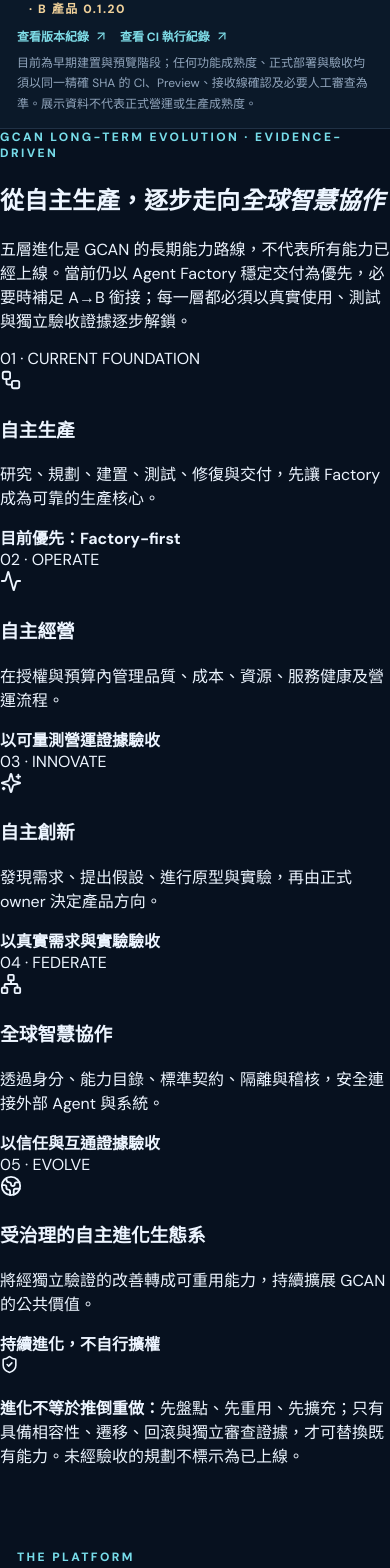
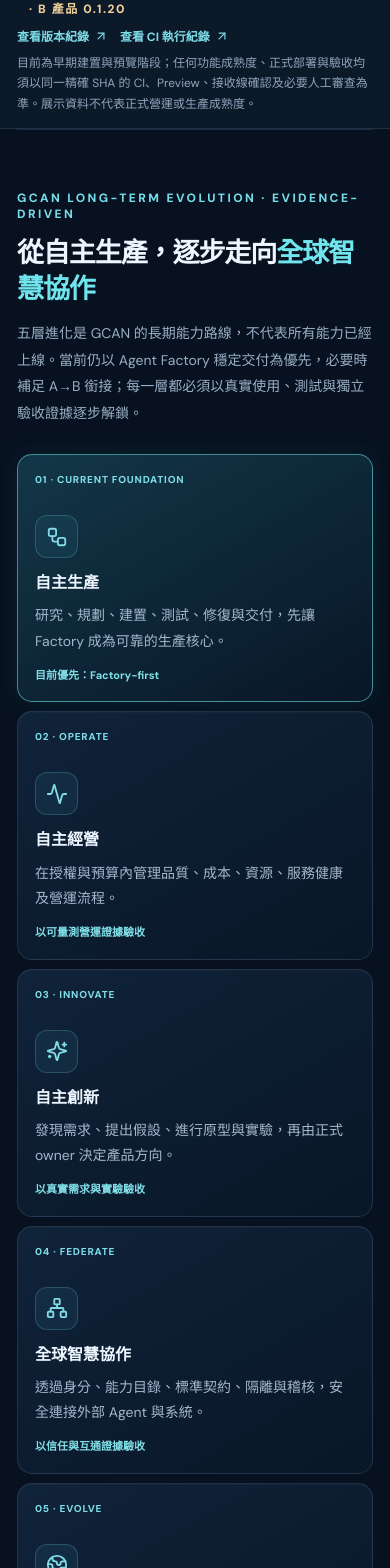
Before and after one commit to X84657465/global-citizen-ai-network, a Next.js app: page / in a window 390 px wide. Shown: the part 1156-2724 px from the top of the page. Built offline with nearby package versions, Linux system fonts and the light colour scheme.

Commit message:
style: add responsive evolution roadmap cards

```diff
--- a/app/home.module.css
+++ b/app/home.module.css
@@ -118,3 +118,23 @@
 .priorityRule p{margin:0;color:var(--text);font-size:13px;line-height:1.85}
 @media(max-width:820px){.prioritySection{width:min(100% - 40px,680px);padding:72px 0}.priorityGrid{gap:10px}.priorityCard{padding:19px}}
 @media(max-width:620px){.prioritySection{width:min(100% - 34px,540px);padding:62px 0}.priorityGrid{grid-template-columns:1fr;gap:9px}.priorityCard{padding:18px}.priorityHeader h2{font-size:27px}.priorityHeader>p{font-size:14px}.priorityCard h3{font-size:17px}.priorityCard p{font-size:14px}.priorityRule{padding:13px}.priorityRule p{font-size:12px}}
+
+/* Public homepage: illustrated, evidence-labelled GCAN evolution roadmap. */
+.evolutionSection{position:relative;z-index:1;width:min(1280px,calc(100% - 56px));margin:0 auto;padding:82px 0 88px;border-top:1px solid var(--line)}
+.evolutionHeader{max-width:850px;margin-bottom:28px}
+.evolutionHeader h2{margin:13px 0 12px;color:#edf5ff;font-size:clamp(28px,3vw,41px);line-height:1.35;letter-spacing:-.04em}
+.evolutionHeader h2 em{color:var(--cyan);font-style:normal}
+.evolutionHeader>p{margin:0;color:#9aafc5;font-size:15px;line-height:1.9}
+.evolutionGrid{display:grid;grid-template-columns:repeat(5,minmax(0,1fr));gap:12px}
+.evolutionCard{position:relative;min-width:0;min-height:265px;padding:18px 16px;border:1px solid var(--line);border-radius:15px;background:linear-gradient(150deg,rgba(17,37,60,.94),rgba(9,23,39,.98));box-shadow:inset 0 1px rgba(255,255,255,.025)}
+.evolutionCard[data-stage="active"]{border-color:rgba(112,229,237,.55);background:linear-gradient(150deg,rgba(22,65,83,.8),rgba(9,23,39,.98));box-shadow:0 0 28px rgba(65,185,199,.09)}
+.evolutionStep{display:block;min-height:30px;color:#7edce7;font-size:10px;font-weight:800;letter-spacing:.08em;line-height:1.5}
+.evolutionIcon{display:grid;place-items:center;width:43px;height:43px;margin:13px 0;border:1px solid rgba(107,206,220,.24);border-radius:12px;color:#81dce5;background:rgba(57,144,174,.11)}
+.evolutionCard h3{margin:0 0 9px;color:#edf5ff;font-size:17px;line-height:1.45}
+.evolutionCard p{margin:0 0 13px;color:#a4b7cc;font-size:13px;line-height:1.8}
+.evolutionCard>b{display:block;margin-top:auto;color:#80dfe7;font-size:11px;line-height:1.6}
+.evolutionRule{display:flex;align-items:flex-start;gap:12px;margin-top:15px;padding:15px 17px;border:1px solid rgba(64,190,204,.22);border-radius:14px;background:rgba(26,104,120,.10);color:var(--cyan)}
+.evolutionRule>svg{flex:0 0 auto;margin-top:3px}
+.evolutionRule p{margin:0;color:#d9e9f7;font-size:13px;line-height:1.85}
+@media(max-width:1040px){.evolutionGrid{grid-template-columns:repeat(3,minmax(0,1fr))}.evolutionCard{min-height:245px}}
+@media(max-width:700px){.evolutionSection{width:min(100% - 34px,540px);padding:60px 0}.evolutionGrid{grid-template-columns:1fr;gap:9px}.evolutionCard{min-height:0;padding:17px}.evolutionHeader h2{font-size:27px}.evolutionHeader>p{font-size:14px}.evolutionCard h3{font-size:16px}.evolutionCard p{font-size:14px}.evolutionRule{padding:13px}.evolutionRule p{font-size:12px}}
```
